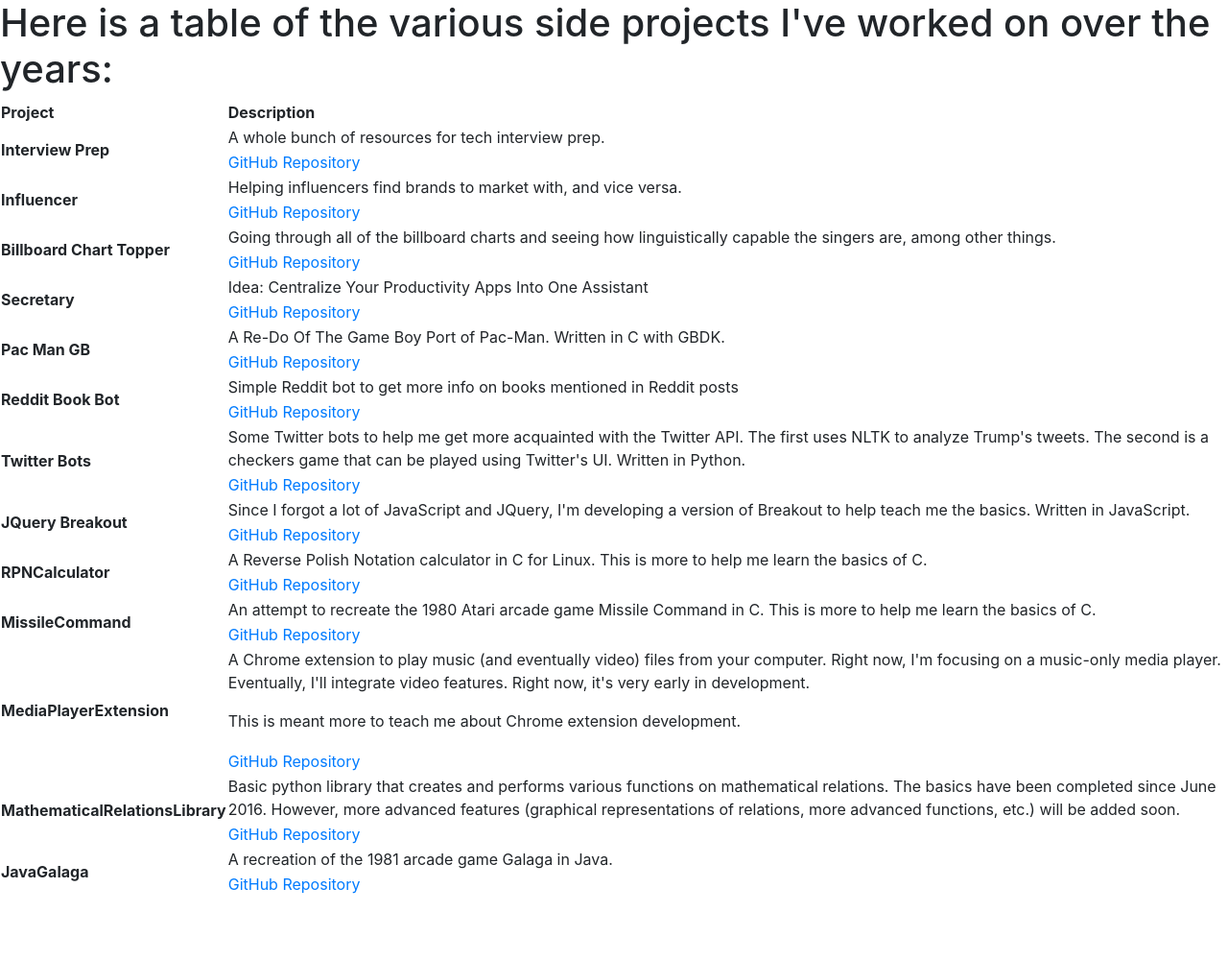
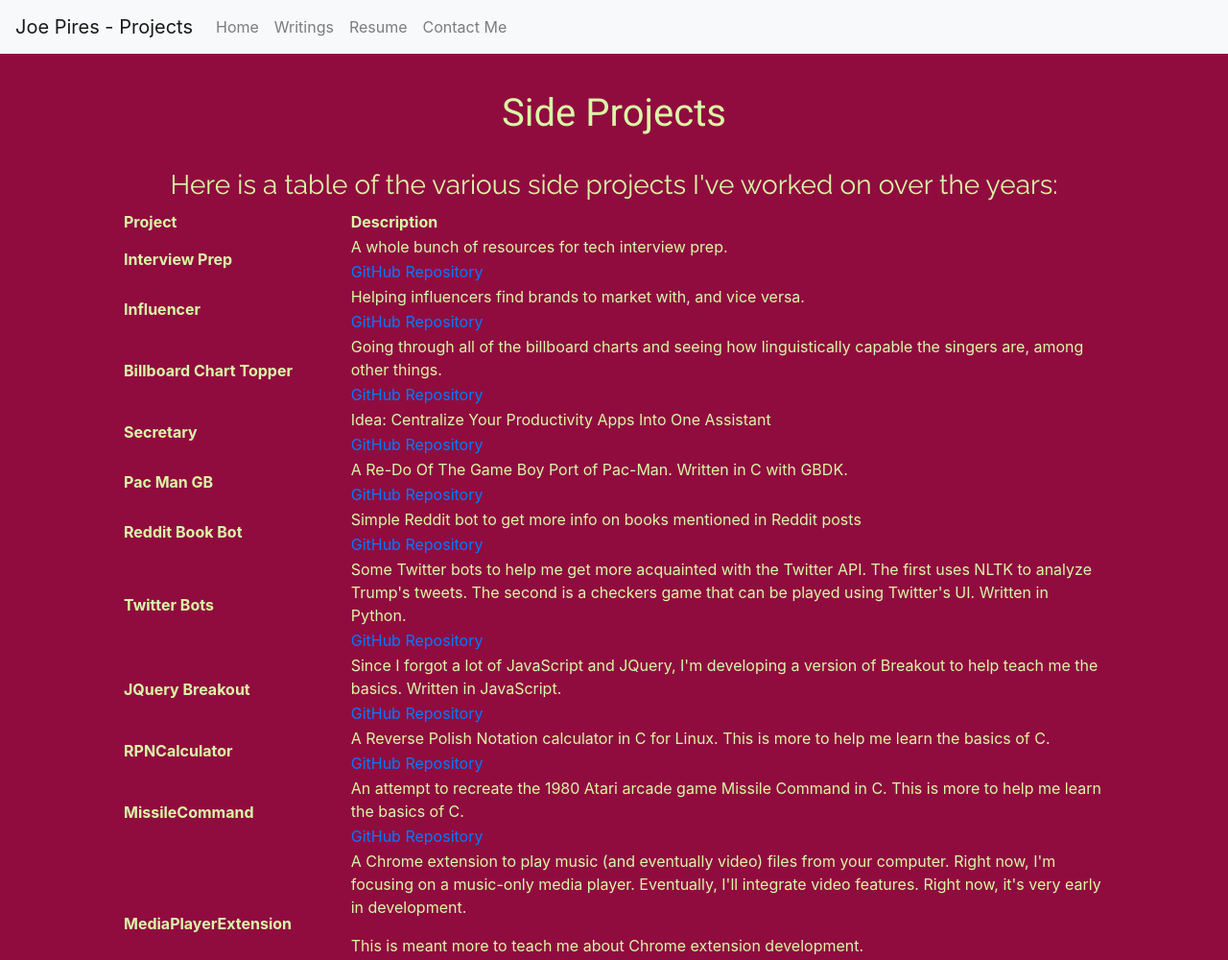
Before and after one commit to piresjo/piresjo.github.io, a plain HTML site: page projects.html in a window 1280 px wide. Shown: the top 1000 px of the page at 96% size. Before the commit the page ends 934 px from the top, so only its background shows below. Drawn offline with nearby package versions, Linux system fonts and the light colour scheme.

Commit message:
style writings and projects page

```diff
--- a/projects.html
+++ b/projects.html
@@ -8,16 +8,46 @@
     <link rel="stylesheet" type="text/css" href="style.css"/>
     <!-- Fonts and Bootstrap Stuff -->
     <link href="https://fonts.googleapis.com/css2?family=Raleway&family=Roboto&display=swap" rel="stylesheet">
+    </link>
     <link href="https://fonts.googleapis.com/css2?family=Open+Sans&family=Roboto+Slab&display=swap" rel="stylesheet">
+    </link>
     <link rel="stylesheet" href="https://stackpath.bootstrapcdn.com/bootstrap/4.5.2/css/bootstrap.min.css" integrity="sha384-JcKb8q3iqJ61gNV9KGb8thSsNjpSL0n8PARn9HuZOnIxN0hoP+VmmDGMN5t9UJ0Z" crossorigin="anonymous">
+    </link>
     <script src="https://code.jquery.com/jquery-3.5.1.slim.min.js" integrity="sha384-DfXdz2htPH0lsSSs5nCTpuj/zy4C+OGpamoFVy38MVBnE+IbbVYUew+OrCXaRkfj" crossorigin="anonymous"></script>
     <script src="https://cdn.jsdelivr.net/npm/popper.js@1.16.1/dist/umd/popper.min.js" integrity="sha384-9/reFTGAW83EW2RDu2S0VKaIzap3H66lZH81PoYlFhbGU+6BZp6G7niu735Sk7lN" crossorigin="anonymous"></script>
     <script src="https://stackpath.bootstrapcdn.com/bootstrap/4.5.2/js/bootstrap.min.js" integrity="sha384-B4gt1jrGC7Jh4AgTPSdUtOBvfO8shuf57BaghqFfPlYxofvL8/KUEfYiJOMMV+rV" crossorigin="anonymous"></script>
+    <script src="node_modules/jquery/dist/jquery.min.js"></script>
   </head>
   <body id="projectBody">
-    <h1> Here is a table of the various side projects I've worked on over the years: </h1>
+    <div id="navbar">
+      <nav class="navbar navbar-expand-lg navbar-light navbar-fixed-top bg-light">
+        <a class="navbar-brand" href="index.html">Joe Pires - Projects</a>
+        <div class="collapse navbar-collapse" id="navbarNav">
+          <ul class="navbar-nav">
+            <li class="nav-item">
+              <a class="nav-link" href="index.html">Home</a>
+            </li>
+            <li class="nav-item">
+              <a class="nav-link" href="writings.html">Writings</a>
+            </li>
+            <li class="nav-item">
+              <a class="nav-link" href="ProfessionalResume.pdf">Resume</a>
+            </li>
+            <li class="nav-item">
+              <a class="nav-link" href="mailto:pires.joe.a@gmail.com">Contact Me</a>
+            </li>
+          </ul>
+        </div>
+      </nav>
+    </div>
 
-    <div id="bodyText">
+    <div id="projectPageIntro">
+      <h1>Side Projects</h1>
+      <h3> Here is a table of the various side projects I've worked on over the years: </h3>
+    </div>
+
+
+    <div id="projectPageTable">
         <table>
             <tr id="headTile">
                 <th> Project </th>
--- a/style.css
+++ b/style.css
@@ -142,8 +142,51 @@
   text-align: center;
   padding: 0;
 }
+
 .linkBox {
   font-family: 'Open Sans', sans-serif;
   text-align: left;
   margin-left: 2%;
 }
+
+/* For the writings page */
+
+#writingComingSoon {
+  color: #FFC300;
+  width: 100%;
+  height: 100%;
+  margin-left: 0;
+  background-color: #900C3F;
+}
+
+#writingComingSoon h1 {
+  font-family: 'Roboto', sans-serif;
+  text-align: center;
+  padding-top: 3%;
+}
+
+/* For the projects page */
+
+#projectBody {
+  color: #DAF7A6;
+  background-color: #900C3F;
+}
+
+#projectPageIntro h1 {
+  font-family: 'Roboto', sans-serif;
+  text-align: center;
+  padding-top: 3%;
+}
+
+#projectPageIntro h3 {
+  font-family: 'Raleway', sans-serif;
+  text-align: center;
+  padding-top: 2%;
+}
+
+#projectPageTable {
+  width:80%;
+  margin-left: auto;
+  margin-right: auto;
+
+}
```
Also changed, not shown: index.html (+5 -8 lines), writings.html (+38 -2 lines), 3 other files.
